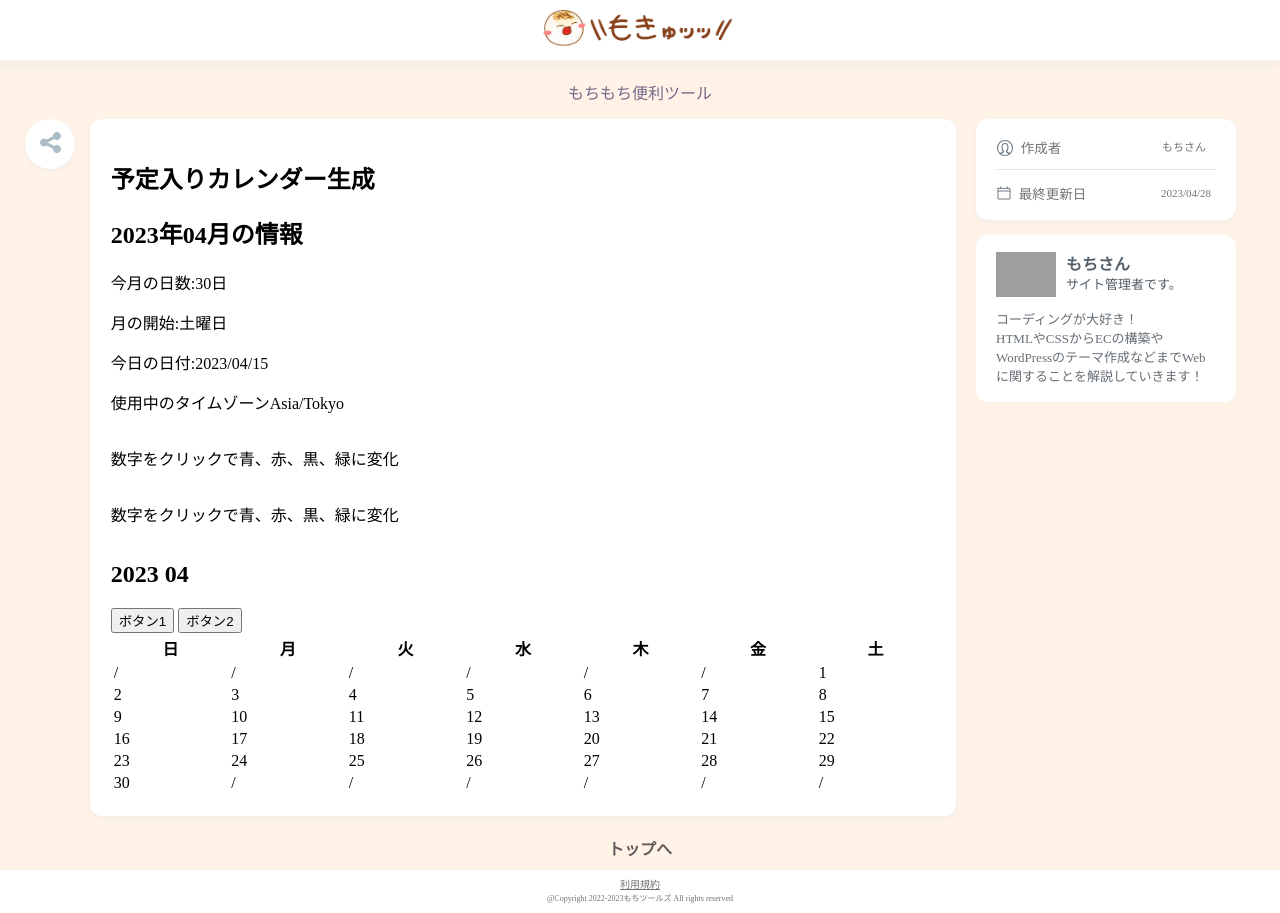
After one commit to motimoti-dev/web-tools, a PHP site: page /github/tools/calendar-generator/output.php in a window 1280 px wide. The commit adds this page. Run offline with PHP 8.4, Linux system fonts and the light colour scheme; grey boxes are pictures that could not be loaded.

Commit message:
色々編集

```diff
--- a/data.php
+++ b/data.php
@@ -61,7 +61,7 @@ $tools = [
         'date'=>'2023/04/30',
         'var'=>'1.0',
         'id'=>'calendar-generator',
-        'view'=>false
+        'view'=>true
     ],
     [
         'title'=>'もちイラスト博物館',
--- /dev/null
+++ b/tools/calendar-generator/output.php
@@ -0,0 +1,132 @@
+<?include( dirname( __FILE__ , 3).'/data.php' )//設定?>
+<?date_default_timezone_set('Asia/Tokyo');?>
+<!DOCTYPE html>
+<html lang="ja">
+    <head>
+    <meta charset="UTF-8">
+        <meta name="viewport" content="width=device-width, initial-scale=1.0">
+        <meta name="description" content="<?=$tools[2]['description']?>">
+        <title><?=$tools[2]['title']?></title>
+        <link rel="stylesheet" href="https://tools.motisan.info/css/index-style.css" http-equiv="Cache-Control" content="no-cache">
+    </head>
+    <body style="background:#fff3e8;margin:0">
+        <iframe id="HeaderIframe" class="HeaderIframe" src="../../static/header.html" role="presentation" style="display: block;width: 100%;height: 60px;border: 0;"></iframe>
+        <content>
+            <nav class="wrapper center" style="margin-top:20px;"><p style="margin:0 auto;color:#75688a">もちもち便利ツール</p></nav>
+            <div class="wrapper center" style="margin-top:15px;padding-bottom:10px;max-width: 1350px;">
+                <main>
+                    <iframe id="ShareIframe" class="ShareIframe" src="../../static/share.html" role="presentation" style="position: relative;left:-15px;width:50px;height:100%;float:left"></iframe>
+                    <section style="display: grid;max-width: 960px;background: white;padding: 1.3rem;border-radius: 12px;" class="s1">
+                    <div class="main-container">
+                        <?
+                        $week = [
+                            '日', //0
+                            '月', //1
+                            '火', //2
+                            '水', //3
+                            '木', //4
+                            '金', //5
+                            '土', //6
+                          ];
+                        ?>
+                        <h1><?=$tools[2]['title']?></h1>
+                        <h2><?=date("Y年m月")?>の情報</h2>
+                        <p>今月の日数:<?=date('t', strtotime(date("Y-m-01")))?>日</p>
+                        <p>月の開始:<?=$week[date('w', strtotime(date("Y-m-01")))] . '曜日';?></p>
+                        <p>今日の日付:<?=date('Y/m/d')?></p>
+                        <p>使用中のタイムゾーン<?=date_default_timezone_get()?></p>
+                    </div>
+                    <p>数字をクリックで青、赤、黒、緑に変化</p>
+                    <p>数字をクリックで青、赤、黒、緑に変化</p>
+                    <h2><?=date("Y m")?></h2>
+                    <div>
+                        <table style='width:100%;'>
+                            <?$day_counter = date('w', strtotime(date("Y-m-01")));//最初の1日の曜日?>
+                            <tr>
+                                <th>日</th>
+                                <th>月</th>
+                                <th>火</th>
+                                <th>水</th>
+                                <th>木</th>
+                                <th>金</th>
+                                <th>土</th>
+                            </tr>
+                            <div>
+                            <button class="btn">ボタン1</button>
+                            <button class="btn">ボタン2</button>
+                            </div>
+
+                            <script>
+                            window.addEventListener('DOMContentLoaded',function(){
+                            const btn = document.getElementsByTagName('num'); // ①
+
+                            for(let i = 0; i < btn.length; i++){ // ②
+                                btn[i].addEventListener('click',function(){ // ②
+                                console.log(`${btn[i].textContent}がクリックされました！`); // ③
+                                });
+                            }
+                            });
+                            </script>
+                            <tr>
+                                <?
+                                $onetime = false;
+                                $current_day = 1;
+                                for($i = 1;$i <= 7;$i++){
+                                    if(($i - 1) == $day_counter ){
+                                        ?><td><?=($i - $day_counter)?></td><?
+                                        $current_day = 1;
+                                        $onetime = true;
+                                    }else{
+                                        if(!$onetime){
+                                            ?><td>/</td><?
+                                        }else{
+                                            $current_day = $i - $day_counter;
+                                            ?><td><num><?=($current_day)?></num></td><?
+                                        }
+                                    }
+                                }?>
+                            </tr>
+                            <?
+                            $onetime = false;
+                            for($n = 1;$n <= 5 and !$onetime;$n++){?>
+                                <tr>
+                                    <?
+                                    for($i = 1;$i <= 7;$i++){
+                                        $current_day++;
+                                        if(date('t', strtotime(date("Y-m-01"))) < $current_day){
+                                            $onetime = true;
+                                            ?><td>/</td><?
+                                        }else{
+                                            ?><td><num><?=$current_day?></num></td><?
+                                        }
+                                    }?>
+                                </tr>
+                            <?}?>
+                        </table>
+                    </div>
+                    </section>
+                </main>
+                <iframe id="SidebarIframe" class="SidebarIframe" src="../../static/sidebar.html" role="presentation" style="display:block"></iframe>
+            </div>
+        </content>
+    <iframe id="FooterIframe" class="FooterIframe" src="../../static/footer.html" role="presentation"></iframe>
+    <script>
+    function inlineIframe(iframe) {
+        var onLoad = function () {
+            iframe.insertAdjacentHTML('afterend', iframe.contentDocument.body.innerHTML)
+            iframe.parentNode.removeChild(iframe)
+            iframe.onload = null
+        }
+        if (iframe.contentWindow.location.href === 'about:blank' || iframe.contentDocument.readyState === 'loading') {
+            iframe.onload = onLoad
+        } else {
+            onLoad()
+        }
+        }
+        inlineIframe(document.querySelector('#HeaderIframe'))
+        inlineIframe(document.querySelector('#ShareIframe'))
+        inlineIframe(document.querySelector('#SidebarIframe'))
+        inlineIframe(document.querySelector('#FooterIframe'))
+    </script>
+    </body>
+</html>
--- a/tools/example/index.html
+++ b/tools/example/index.html
@@ -6,10 +6,7 @@
         <meta name="description" content="Web上でテキストファイルの文字列を確認するツールです。">
         <script>document.documentElement.classList.remove('no-js')</script>
         <title>テスト</title>
-        <link rel="stylesheet" href="css/style.css">
         <link rel="stylesheet" href="https://tools.motisan.info/css/index-style.css" http-equiv="Cache-Control" content="no-cache">
-        <link rel="stylesheet" href="css/moti.css">
-        <script src="js/read_data.js"></script>
     </head>
     <body style="background:#fff3e8;margin:0">
         <iframe id="HeaderIframe" class="HeaderIframe" src="../../static/header.html" role="presentation" style="display: block;width: 100%;height: 60px;border: 0;"></iframe>
```
Also changed, not shown: tools/src-illust/index.html (added).
